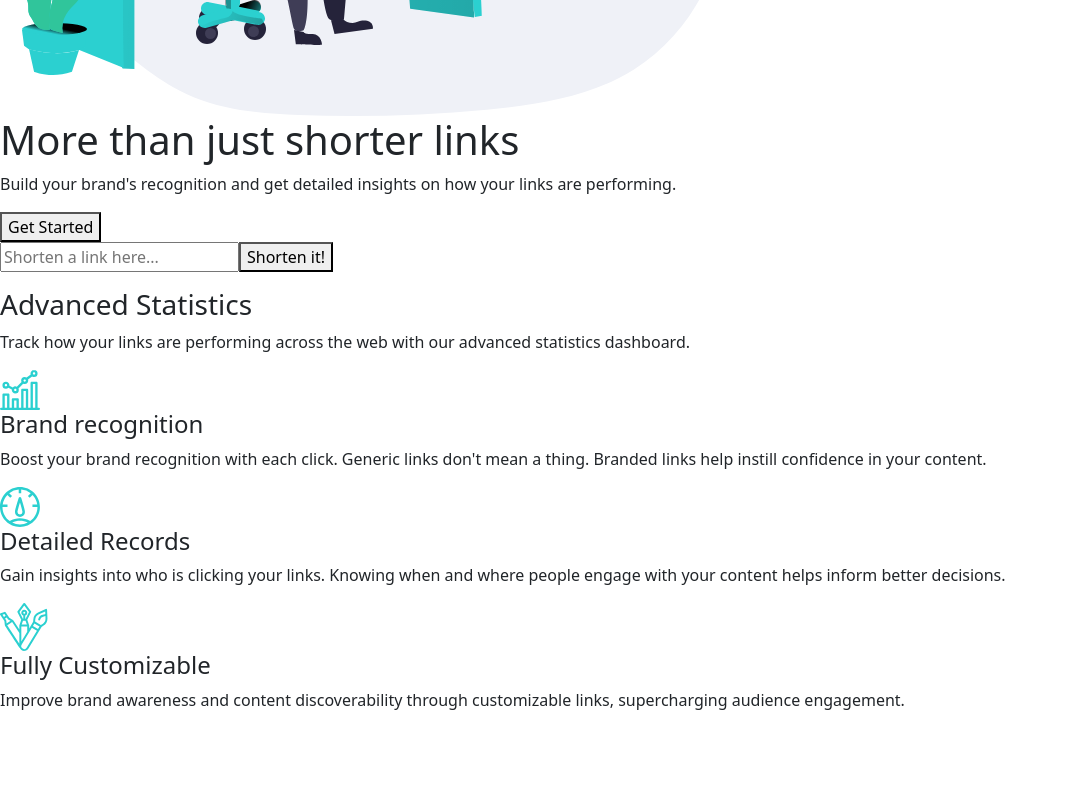
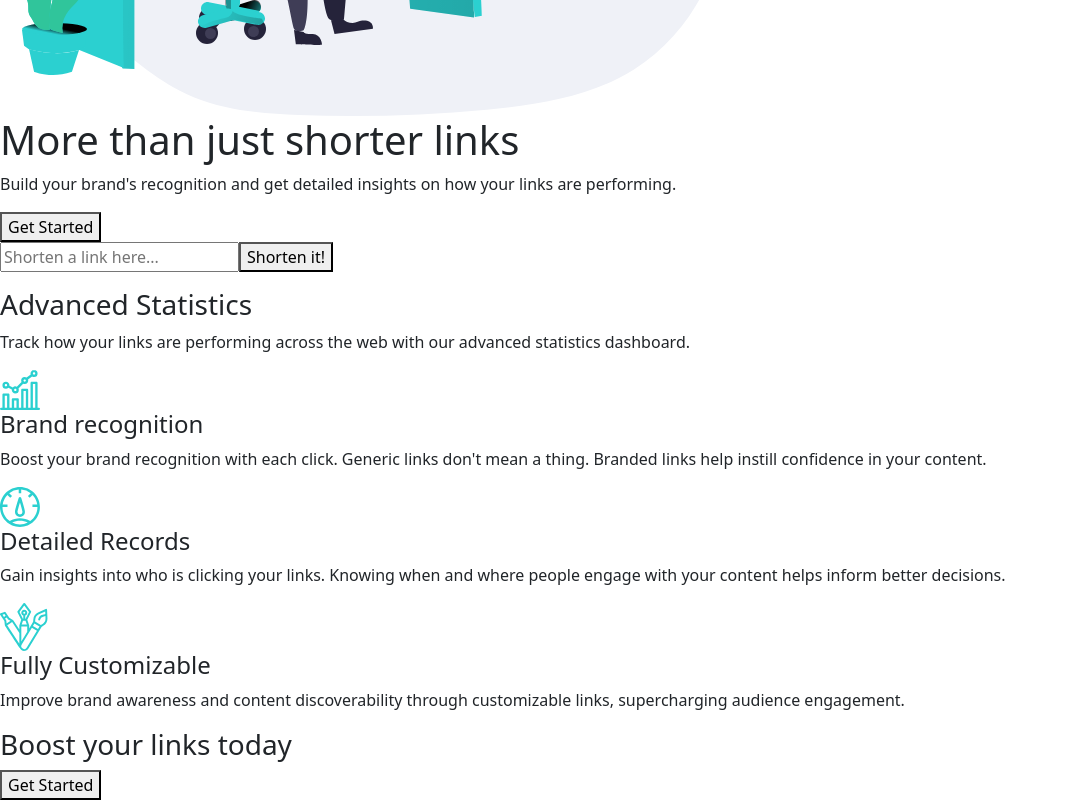
Before and after one commit to ZeenatLawal/Shortly, a React (Create React App) app: page / in a window 1280 px wide. Shown: the part 425-1225 px from the top of the page, without its empty margins (0-1068 px from the left). Before the commit the page ends 1153 px from the top, so only its background shows below. Built offline with nearby package versions, Linux system fonts and the light colour scheme.

Commit message:
Add Boost section

```diff
--- a/src/components/Stats.js
+++ b/src/components/Stats.js
@@ -4,6 +4,7 @@ import records from '../images/icon-detailed-records.svg';
 import customize from '../images/icon-fully-customizable.svg';
 
 const Stats = () => (
+  <>
     <section>
       <h3>Advanced Statistics</h3>
       <p>
@@ -37,6 +38,11 @@ const Stats = () => (
         </div>
       </div>
     </section>
+    <section>
+      <h3>Boost your links today</h3>
+      <button type="button">Get Started</button>
+    </section>
+  </>
 );
 
 export default Stats;
```
Lines whose indentation alone changed are shown as unchanged.
